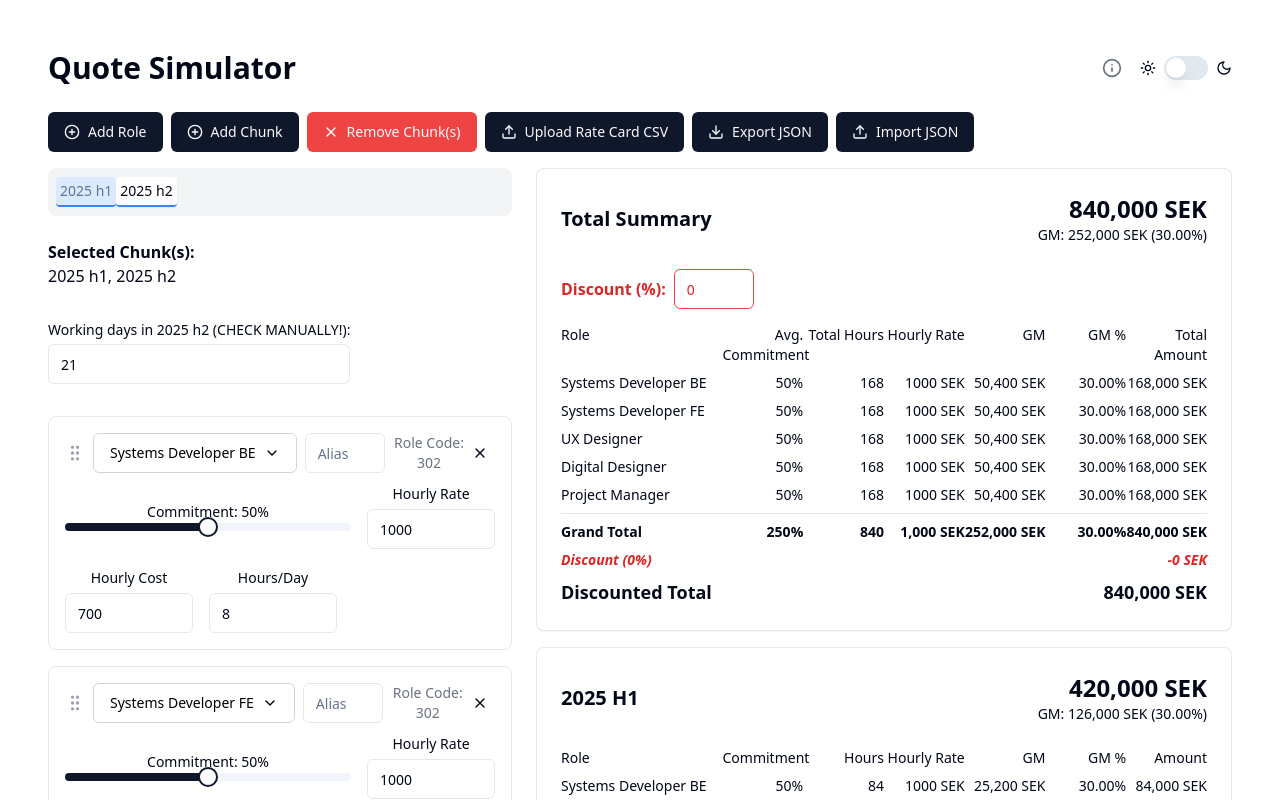
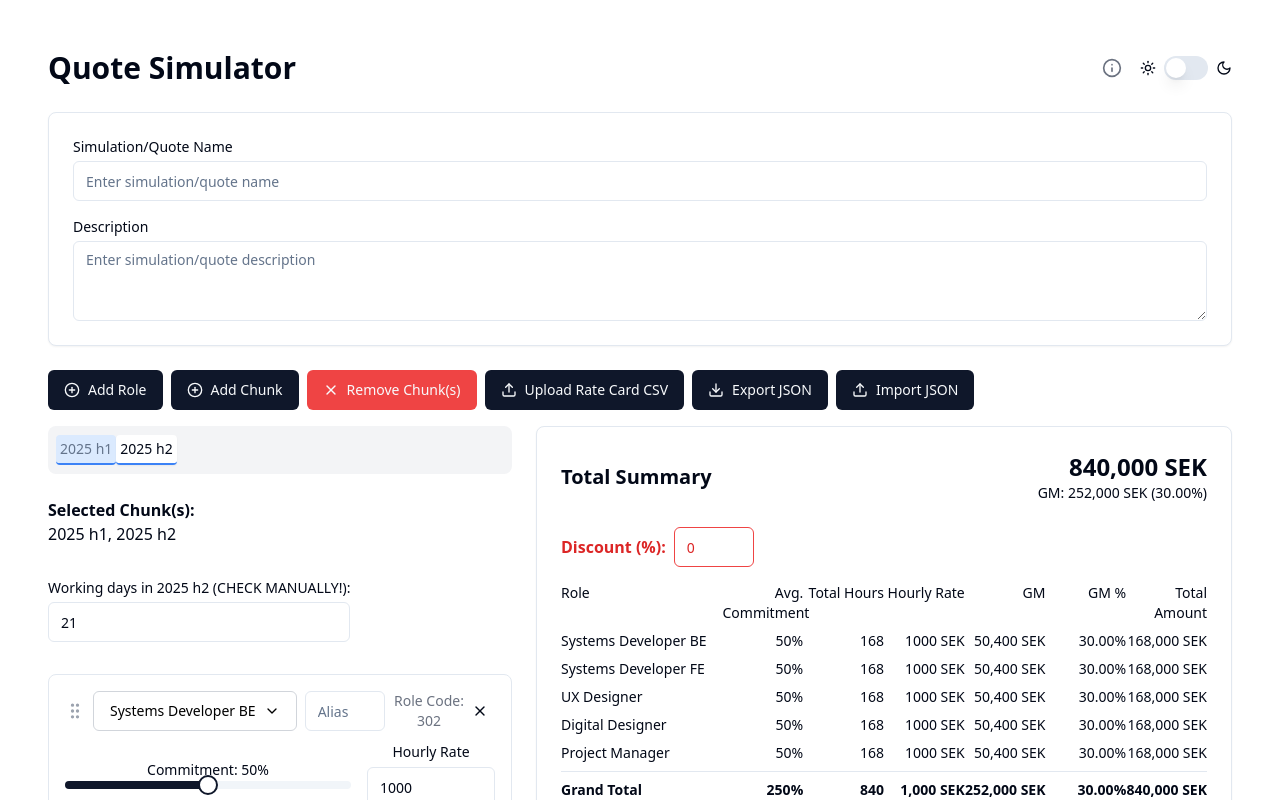
Before and after one commit to anders-brunoson/quotecalc, a React (Vite) app: page / in a window 1280 px wide. Shown: the top 800 px of the page. Built offline with nearby package versions, Linux system fonts and the light colour scheme.

Commit message:
Name and description

```diff
--- a/src/components/BudgetCalculator.jsx
+++ b/src/components/BudgetCalculator.jsx
@@ -7,6 +7,7 @@ import { Button } from '@/components/ui/button';
 import { PlusCircle, X, GripVertical, Moon, Sun, Info, Download, Upload } from 'lucide-react';
 import { Checkbox } from '@/components/ui/checkbox';
 import { Switch } from '@/components/ui/switch';
+import { Textarea } from "@/components/ui/textarea";
 import {
   Dialog,
   DialogContent,
@@ -30,6 +31,8 @@ import SearchableRoleSelect from './SearchableRoleSelect';
 const formatCurrency = (value) => Math.round(value).toLocaleString();
 
 const QuoteCalculator = () => {
+  const [simulationName, setSimulationName] = useState('');
+  const [simulationDescription, setSimulationDescription] = useState('');
   const [chunks, setChunks] = useState(['2025 H1', '2025 H2']);
   const [commitments, setCommitments] = useState({});
   const [rateCardName, setRateCardName] = useState('');
@@ -72,6 +75,8 @@ const QuoteCalculator = () => {
 
 const handleExportJSON = () => {
   const stateToExport = {
+    simulationName,
+    simulationDescription,
     chunks,
     roles,
     commitments,
@@ -82,14 +87,20 @@ const QuoteCalculator = () => {
     rateCardName,
     predefinedRoles,
     chunkOrder,
-      discount  // Include discount in the exported state
+    discount
   };
   const jsonData = exportStateToJSON(stateToExport);
   const blob = new Blob([jsonData], { type: 'application/json' });
   const url = URL.createObjectURL(blob);
   const link = document.createElement('a');
   link.href = url;
-    link.download = 'budget_calculator_state.json';
+
+  // Use simulationName for the file name, or a default if it's empty
+  const fileName = simulationName.trim()
+    ? `${simulationName.trim().replace(/[^a-z0-9]/gi, '_').toLowerCase()}_quote_simulator.json`
+    : 'quote_simulator_state.json';
+
+  link.download = fileName;
   document.body.appendChild(link);
   link.click();
   document.body.removeChild(link);
@@ -102,6 +113,8 @@ const QuoteCalculator = () => {
       reader.onload = (e) => {
         try {
           const importedState = importStateFromJSON(e.target.result);
+          setSimulationName(importedState.simulationName || '');
+          setSimulationDescription(importedState.simulationDescription || '');
           setChunks(importedState.chunks);
           setRoles(importedState.roles);
           setCommitments(importedState.commitments);
@@ -112,10 +125,9 @@ const QuoteCalculator = () => {
           setRateCardName(importedState.rateCardName);
           setPredefinedRoles(importedState.predefinedRoles);
           setChunkOrder(importedState.chunkOrder);
-          setDiscount(importedState.discount);  // Set the imported discount
+          setDiscount(importedState.discount);
           setActiveTab(importedState.chunks[0]);
           setSelectedChunks([]);
-          // Force re-render of role selectors
           setSelectorKey(prevKey => prevKey + 1);
         } catch (error) {
           console.error('Error importing JSON:', error);
@@ -717,6 +729,36 @@ const QuoteCalculator = () => {
         </div>
       </div>
 
+      <Card className="mb-6">
+        <CardContent className="pt-6">
+          <div className="space-y-4">
+            <div>
+              <label htmlFor="simulationName" className="block text-sm font-medium mb-1 text-left">
+                Simulation/Quote Name
+              </label>
+              <Input
+                id="simulationName"
+                value={simulationName}
+                onChange={(e) => setSimulationName(e.target.value)}
+                placeholder="Enter simulation/quote name"
+              />
+            </div>
+            <div>
+              <label htmlFor="simulationDescription" className="block text-sm font-medium mb-1 text-left">
+                Description
+              </label>
+              <Textarea
+                id="simulationDescription"
+                value={simulationDescription}
+                onChange={(e) => setSimulationDescription(e.target.value)}
+                placeholder="Enter simulation/quote description"
+                rows={3}
+              />
+            </div>
+          </div>
+        </CardContent>
+      </Card>
+
       <div className="mb-4 flex flex-wrap gap-2">
         <Button onClick={handleAddRole} className="flex items-center">
           <PlusCircle className="mr-2 h-4 w-4" /> Add Role
--- a/src/components/jsonUtils.js
+++ b/src/components/jsonUtils.js
@@ -2,6 +2,8 @@
 
 export const exportStateToJSON = (state) => {
   const {
+    simulationName,
+    simulationDescription,
     chunks,
     roles,
     commitments,
@@ -24,6 +26,8 @@ export const exportStateToJSON = (state) => {
   }));
 
   const exportData = {
+    simulationName,
+    simulationDescription,
     chunks,
     roles: rolesWithAlias, // Use the updated roles array
     commitments,
@@ -63,6 +67,8 @@ export const importStateFromJSON = (jsonString) => {
     }));
 
     return {
+      simulationName: importedData.simulationName || '',
+      simulationDescription: importedData.simulationDescription || '',
       ...importedData,
       roles: rolesWithAlias // Replace the roles array with the updated one
     };
--- /dev/null
+++ b/src/components/ui/textarea.jsx
@@ -0,0 +1,18 @@
+import * as React from "react"
+
+import { cn } from "@/lib/utils"
+
+const Textarea = React.forwardRef(({ className, ...props }, ref) => {
+  return (
+    (<textarea
+      className={cn(
+        "flex min-h-[80px] w-full rounded-md border border-input bg-background px-3 py-2 text-sm ring-offset-background placeholder:text-muted-foreground focus-visible:outline-none focus-visible:ring-2 focus-visible:ring-ring focus-visible:ring-offset-2 disabled:cursor-not-allowed disabled:opacity-50",
+        className
+      )}
+      ref={ref}
+      {...props} />)
+  );
+})
+Textarea.displayName = "Textarea"
+
+export { Textarea }
```
Lines whose indentation alone changed are shown as unchanged.
